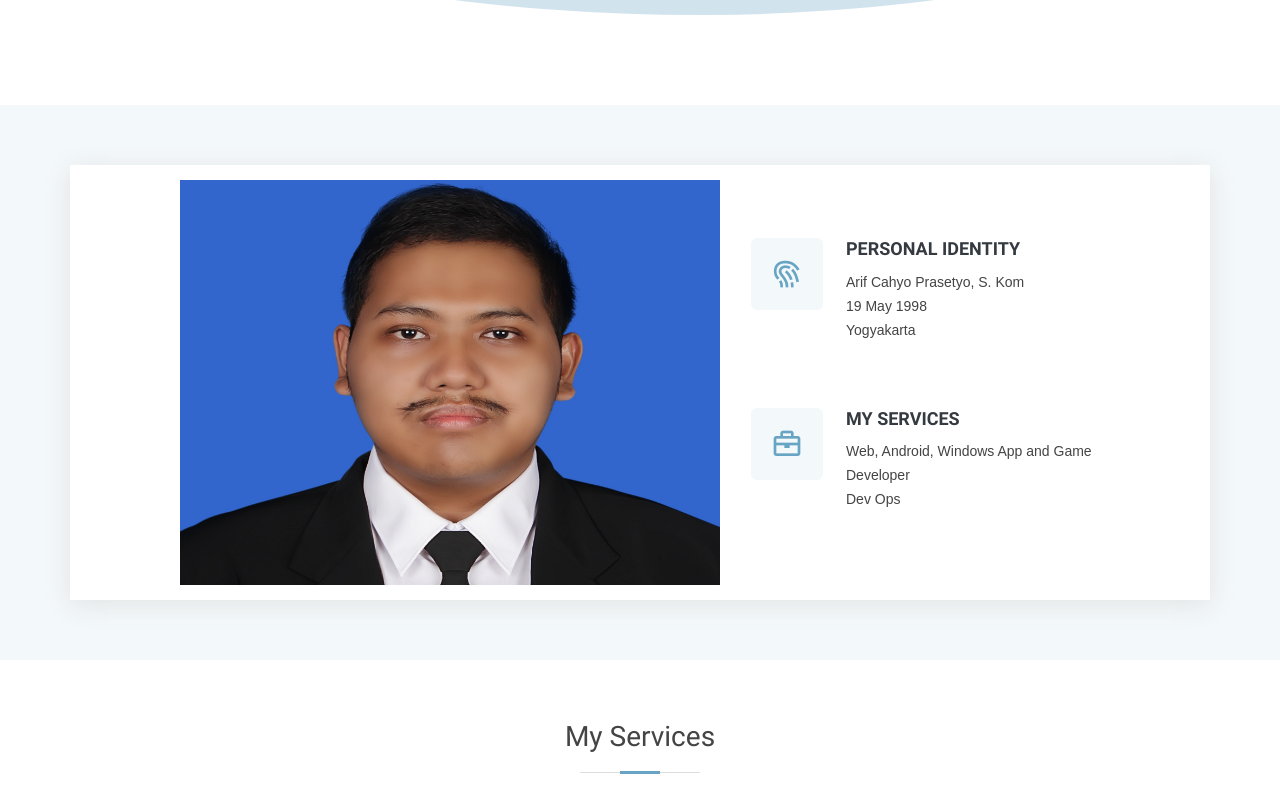
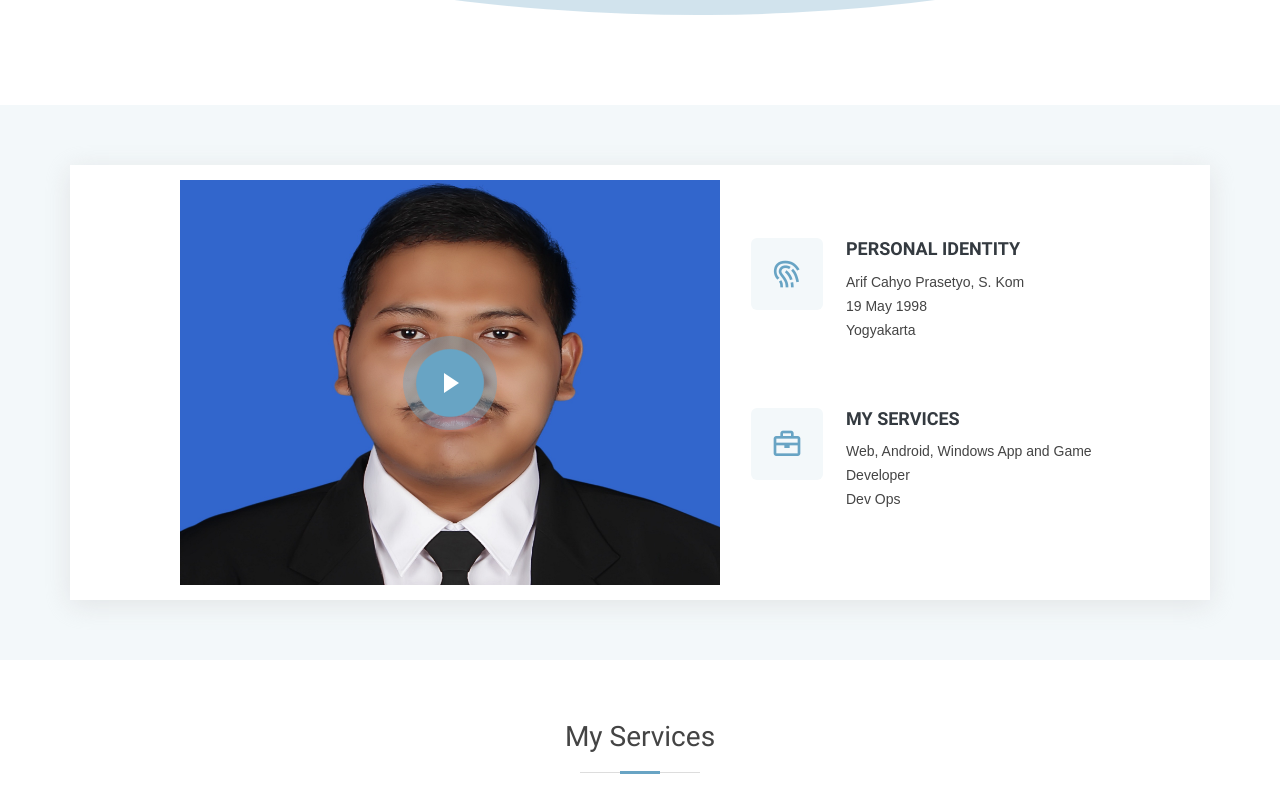
Before and after one commit to ARIFCAHYO09/ARIFCAHYO09.github.io, a plain HTML site: page index.html in a window 1280 px wide. Shown: the part 695-1492 px from the top of the page. Drawn offline with Linux system fonts and the light colour scheme; a web font is replaced by a local one.

Commit message:
add introduction video

```diff
--- a/index.html
+++ b/index.html
@@ -186,9 +186,10 @@
 
         <div class="row justify-content-center">
           <div class="col-lg-6 video-box">
-            <center>
-              <img src="assets/img/wajah3.jpg" class="img-fluid" alt="wajah-cahyo" width="540px" height="405px">
-            </center>
+            <!-- <center> -->
+              <img src="assets/img/wajah3.jpg" class="img-fluid" alt="">
+              <a href="https://www.youtube.com/watch?v=9phCJlvNU08&ab_channel=ArifCahyoPrasetyo" class="venobox play-btn mb-4" data-vbtype="video" data-autoplay="true"></a>
+            <!-- </center> -->
           </div>
 
           <div class="col-lg-4 d-flex flex-column justify-content-center p-3">
```
